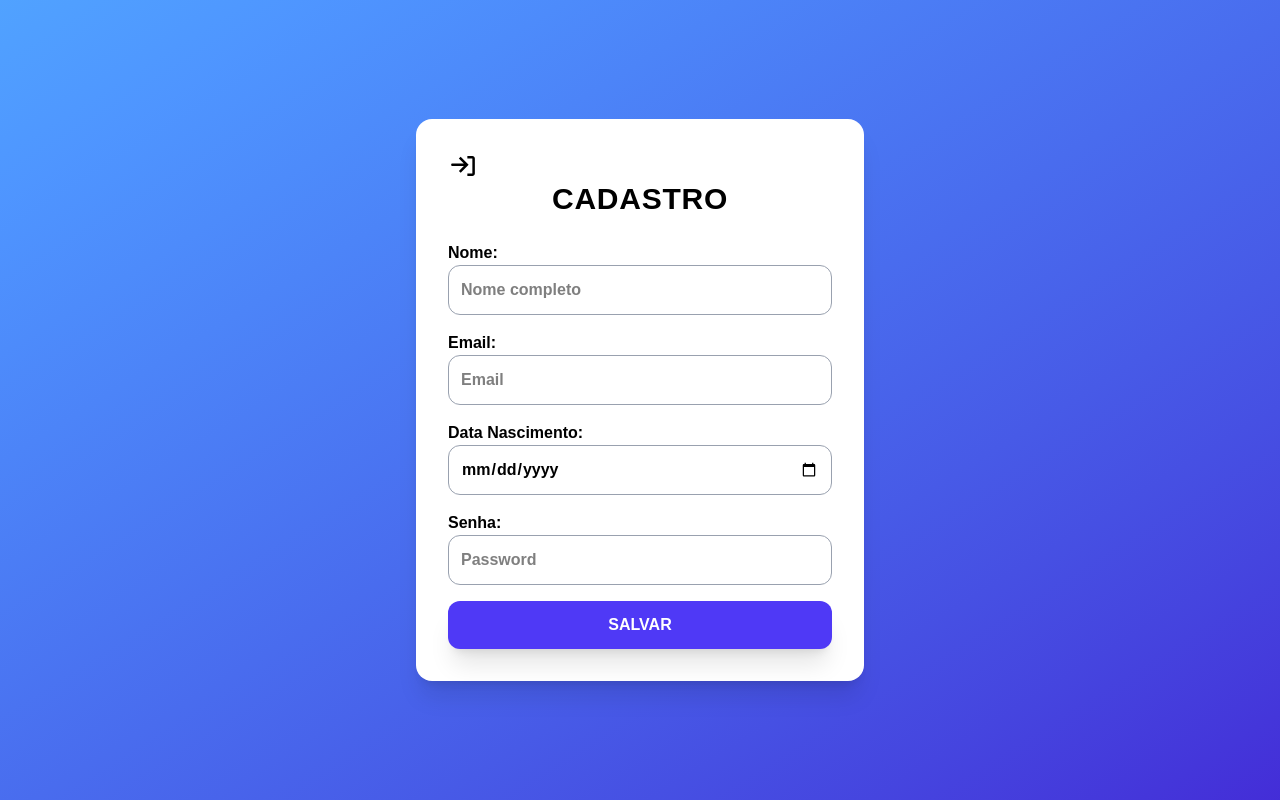
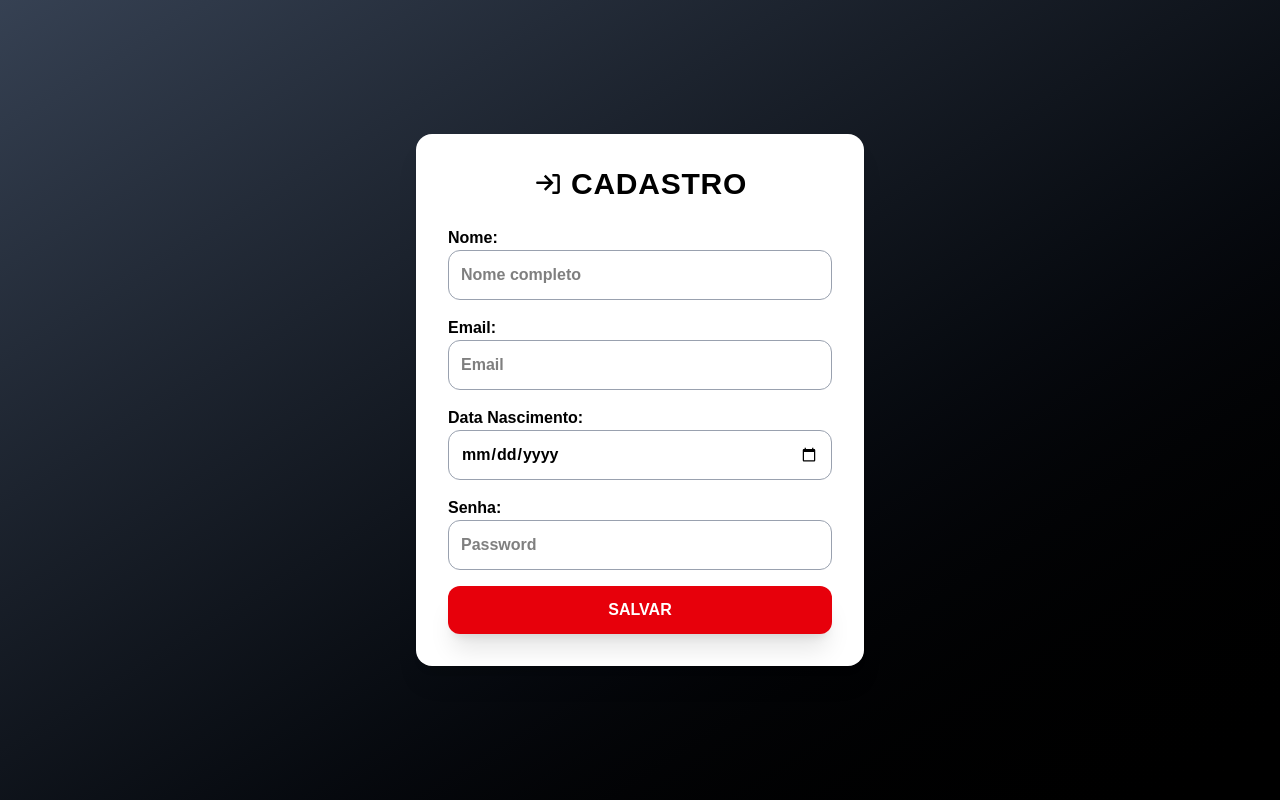
Before and after one commit to BidaoVIP/First-React-Project, a Next.js app: page / in a window 1280 px wide. Built offline with nearby package versions, Linux system fonts and the light colour scheme.

Commit message:
mudança da cor principal e nicho decidido(carros)

```diff
--- a/app/dashboard/page.tsx
+++ b/app/dashboard/page.tsx
@@ -1,6 +1,7 @@
 "use client";
 import { useEffect, useState } from "react";
 import { useRouter } from "next/navigation";
+import { clearAllModuleContexts } from "next/dist/server/lib/render-server";
 
 
 interface Usuario {
@@ -29,10 +30,17 @@ export default function Dashboard() {
   }, [router]);
 
   return (
-    <div className="min-h-screen flex items-center justify-center bg-yellow-700">
-      <h1 className="text-white text-2xl">
-        {usuario ? `Bem-vindo, ${usuario.nome}!` : "Carregando..."}
-      </h1>
-    </div>
+    <div className="min-h-screen flex flex-col items-center justify-center bg-gradient-to-br from-gray-700 to-black relative">
+  <div className="absolute inset-0 bg-[url('/carro-bg.jpg')] bg-cover bg-center opacity-20"></div>
+
+  <h1 className="text-red-600 text-4xl font-extrabold tracking-widest">
+    {usuario ? `Bem-vindo, ${usuario.nome}!` : "Carregando..."}
+  </h1>
+
+  <button className="mt-6 px-6 py-3 rounded-full bg-red-600 text-white font-bold shadow-4xl hover:bg-red-700 transition">
+    Entrar na Garagem
+  </button>
+</div>
+
   );
 }
--- a/app/login/page.tsx
+++ b/app/login/page.tsx
@@ -37,7 +37,7 @@ export default function Login() {
   };
 
   return (
-    <div className="min-h-screen flex items-center justify-center bg-gradient-to-br from-blue-400 to-indigo-700">
+    <div className="min-h-screen flex items-center justify-center bg-gradient-to-br from-gray-700 to-black">
       <div className="bg-white p-8 rounded-2xl w-full max-w-md text-black font-bold shadow-xl">
         <h1 className="flex text-3xl mb-6 font-extrabold tracking-wide justify-center items-center gap-x-2"><CgLogIn />LOGIN</h1>
         <div className="flex flex-col gap-y-4">
@@ -48,7 +48,7 @@ export default function Login() {
               onChange={(e) => setEmail(e.target.value)}
               placeholder="Email"
               type="text"
-              className="p-3 border border-gray-400 rounded-xl focus:outline-none focus:ring-2 focus:ring-indigo-500 transition"
+              className="p-3 border border-gray-400 rounded-xl focus:outline-none focus:ring-2 focus:ring-red-500 transition"
             />
           </label>
           <label className="flex flex-col">
@@ -58,11 +58,11 @@ export default function Login() {
               onChange={(e) => setSenha(e.target.value)}
               placeholder="Password"
               type="password"
-              className="p-3 border border-gray-400 rounded-xl focus:outline-none focus:ring-2 focus:ring-indigo-500 transition"
+              className="p-3 border border-gray-400 rounded-xl focus:outline-none focus:ring-2 focus:ring-red-500 transition"
             />
           </label>
           <button
-            className="bw-full py-3 rounded-xl bg-indigo-600 text-white font-semibold shadow-xl hover:scale-105 hover:bg-blue-900 transition-transform"
+            className="bw-full py-3 rounded-xl bg-red-600 text-white font-semibold shadow-xl hover:scale-105 hover:bg-red-900 transition-transform"
             onClick={handleLogin}
           >
             LOGIN
--- a/app/page.tsx
+++ b/app/page.tsx
@@ -40,10 +40,10 @@ export default function Home() {
     }
 
     return (
-        <div className="min-h-screen flex items-center justify-center bg-gradient-to-br from-blue-400 to-indigo-700">
+        <div className="min-h-screen flex items-center justify-center bg-gradient-to-br from-gray-700 to-black">
             <div className="bg-white p-8 rounded-2xl w-full max-w-md text-black font-bold shadow-xl">
-                <h1 className=" text-3xl mb-6 font-extrabold tracking-wide text-center">
-                    <CgLogIn className="text"/>
+                <h1 className="flex text-3xl mb-6 font-extrabold tracking-wide justify-center items-center gap-x-2">
+                    <CgLogIn />
                     CADASTRO
                 </h1>
                 <div className="flex flex-col gap-4">
@@ -54,7 +54,7 @@ export default function Home() {
                             placeholder="Nome completo"
                             value={nome}
                             onChange={(e) => setNome(e.target.value)}
-                            className="p-3 border border-gray-400 rounded-xl focus:outline-none focus:ring-2 focus:ring-indigo-500 transition"
+                            className="p-3 border border-gray-400 rounded-xl focus:outline-none focus:ring-2 focus:ring-red-500 transition"
                         />
                         {errors.nome && <span className="mt-1 flex gap-1 text-red-600 text-sm"><FiAlertTriangle className="text-lg"/>{errors.nome}</span>}
                     </label>
@@ -66,7 +66,7 @@ export default function Home() {
                             placeholder="Email"
                             value={email}
                             onChange={(e) => setEmail(e.target.value)}
-                            className="p-3 border border-gray-400 rounded-xl focus:outline-none focus:ring-2 focus:ring-indigo-500 transition"
+                            className="p-3 border border-gray-400 rounded-xl focus:outline-none focus:ring-2 focus:ring-red-500 transition"
                         />
                         {errors.email && <span className="mt-1 flex gap-1 text-red-600 text-sm"><FiAlertTriangle className="text-lg"/>{errors.email}</span>}
                     </label>
@@ -77,7 +77,7 @@ export default function Home() {
                             type="date"
                             value={data}
                             onChange={(e) => setData(e.target.value)}
-                            className="p-3 border border-gray-400 rounded-xl focus:outline-none focus:ring-2 focus:ring-indigo-500 transition"
+                            className="p-3 border border-gray-400 rounded-xl focus:outline-none focus:ring-2 focus:ring-red-500 transition"
                         />
                         {errors.data && <span className="mt-1 flex gap-1 text-red-600 text-sm"><FiAlertTriangle className="text-lg" />{errors.data}</span>}
                     </label>
@@ -89,13 +89,13 @@ export default function Home() {
                             placeholder="Password"
                             value={senha}
                             onChange={(e) => setSenha(e.target.value)}
-                            className="p-3 border border-gray-400 rounded-xl focus:outline-none focus:ring-2 focus:ring-indigo-500 transition"
+                            className="p-3 border border-gray-400 rounded-xl focus:outline-none focus:ring-2 focus:ring-red-500 transition"
                         />
                         {errors.senha && <span className="mt-1 flex gap-1 text-red-600 text-sm"><FiAlertTriangle className="text-2xl" />{errors.senha}</span>}
                     </label>
 
                     <button
-                        className="w-full py-3 rounded-xl bg-indigo-600 text-white font-semibold shadow-xl hover:scale-105 hover:bg-blue-900 transition-transform"
+                        className="w-full py-3 rounded-xl bg-red-600 text-white font-semibold shadow-xl hover:scale-105 hover:bg-red-900 transition-transform"
                         onClick={Salvar}
                     >
                         SALVAR
```
Also changed, not shown: carro-bg.jpeg (added).
